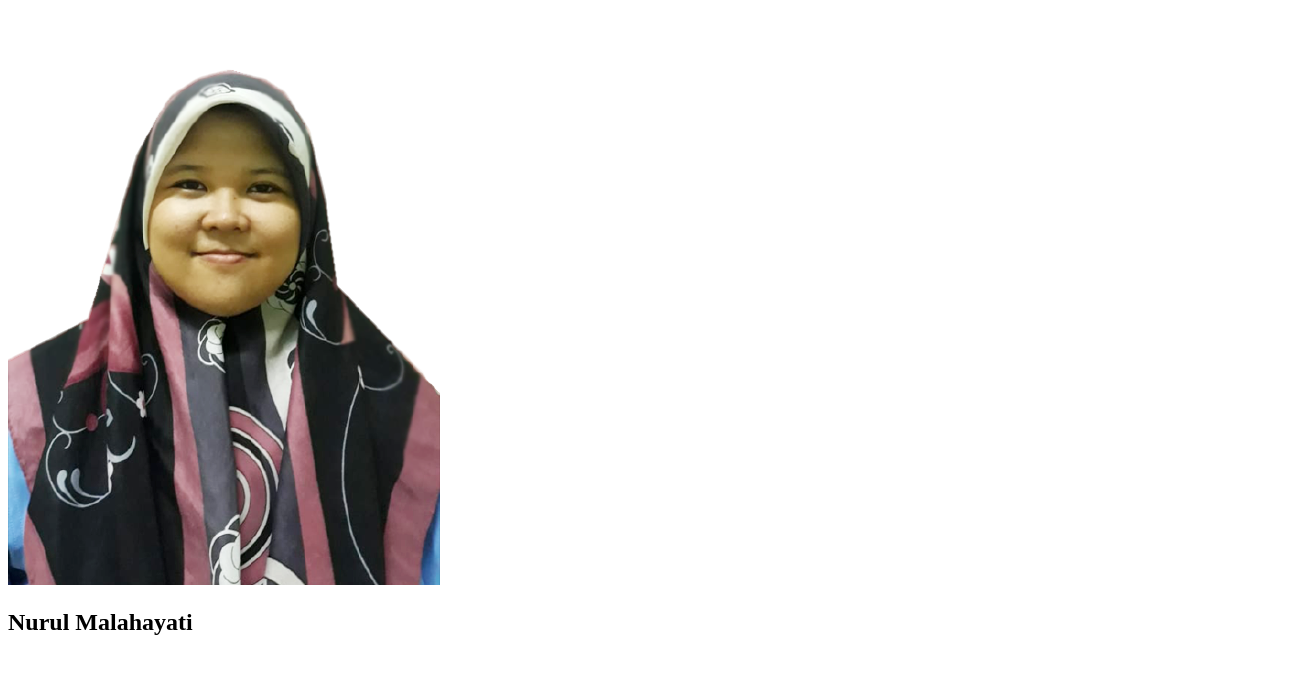
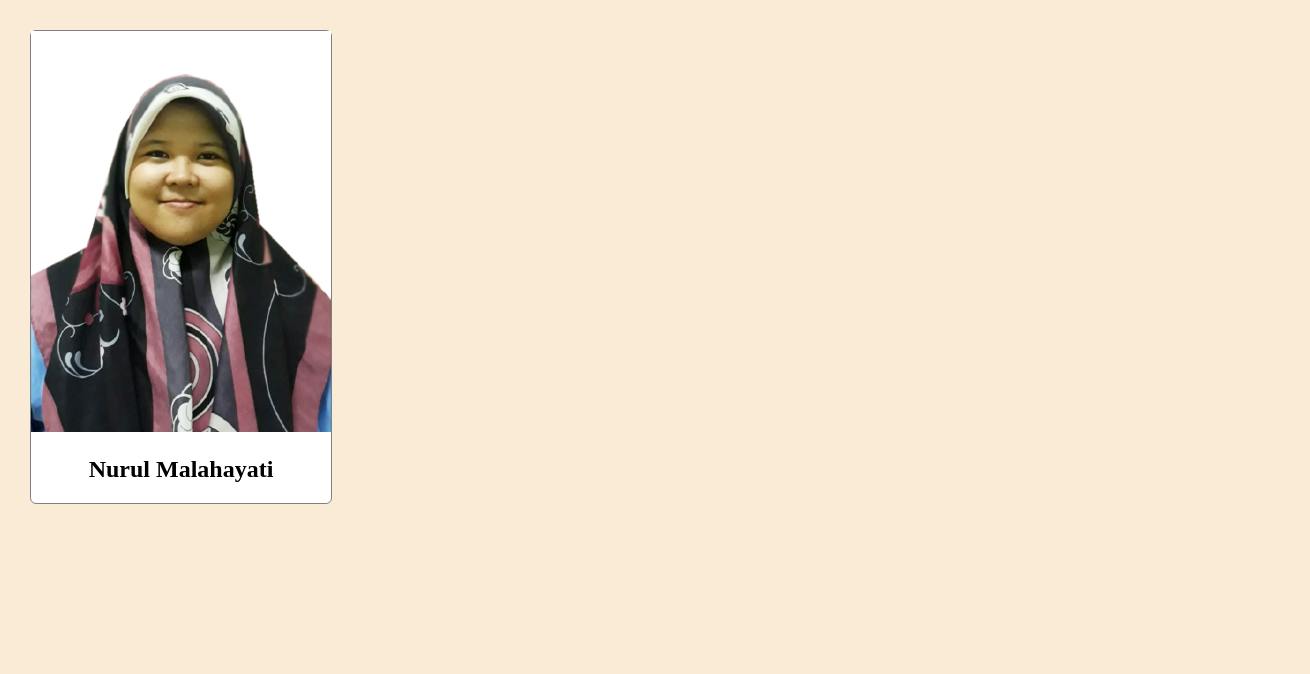
Before and after one commit to nurulmala/my-repo-from-remote, a plain HTML site: page index.html in a window 1280 px wide. Shown: the whole page, 1310 px wide, since content can reach past the window. Drawn offline with Linux system fonts and the light colour scheme.

Commit message:
added initial style.css to style the profile

```diff
--- a/index.html
+++ b/index.html
@@ -2,11 +2,12 @@
 <html>
 
 <head>
+    <link rel="stylesheet" href="style.css">
 </head>
 
 <body>
     <div id="profile-container">
-        <img id="profile-images" src="images/nurulmala.png" alt="profile image" />
+        <img id="profile-image" src="images/nurulmala.png" alt="profile image" />
         <h2 id="profile-name">Nurul Malahayati</h2>
     </div>
 </body>
--- /dev/null
+++ b/style.css
@@ -0,0 +1,21 @@
+body {
+    width: 100%;
+    margin: 30px;
+    background-color: antiquewhite;
+ }
+
+ #profile-container{
+    max-width: 300px;
+    background-color: white;
+    border: 1px solid gray;
+    border-radius: 6px;
+ }
+
+ #profile-image{
+    width: 100%;
+    height: auto;
+ }
+
+ #profile-name{
+    text-align: center;
+ }
```
